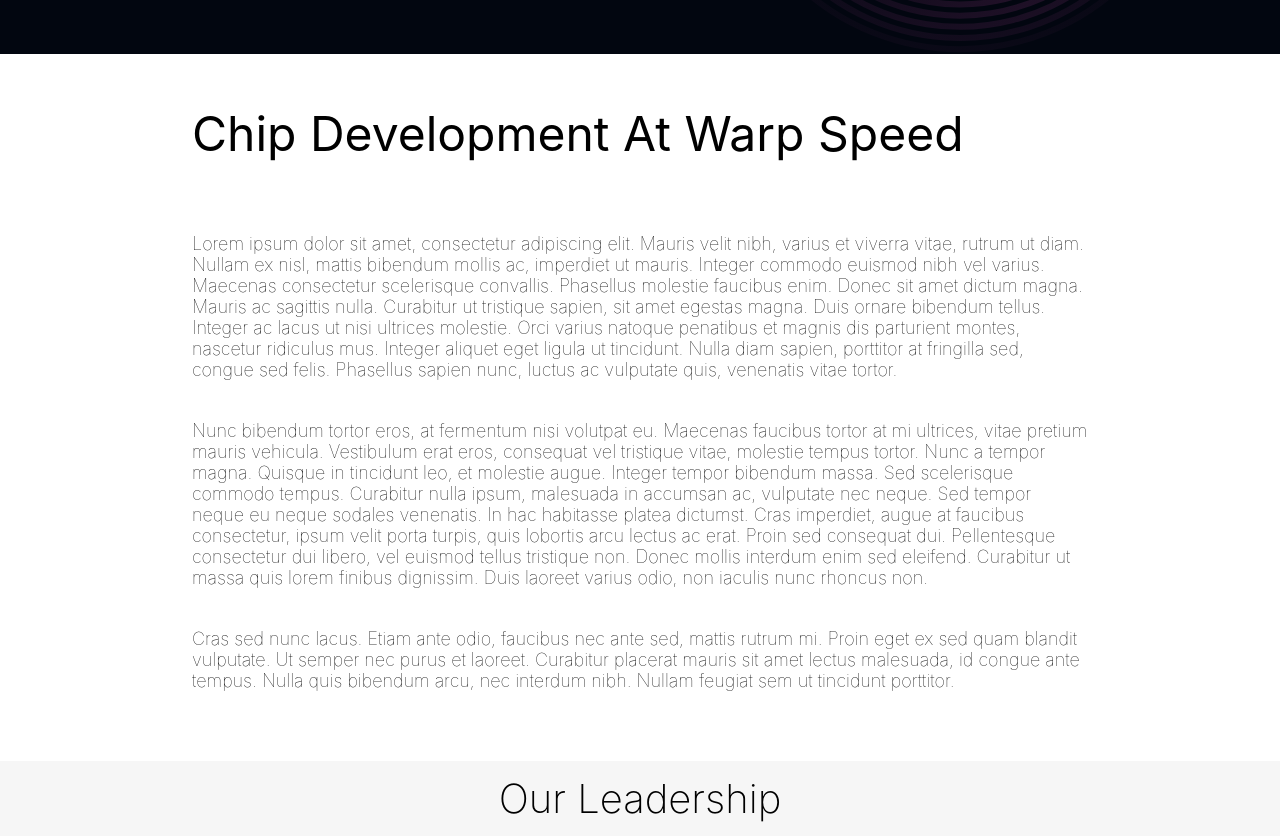
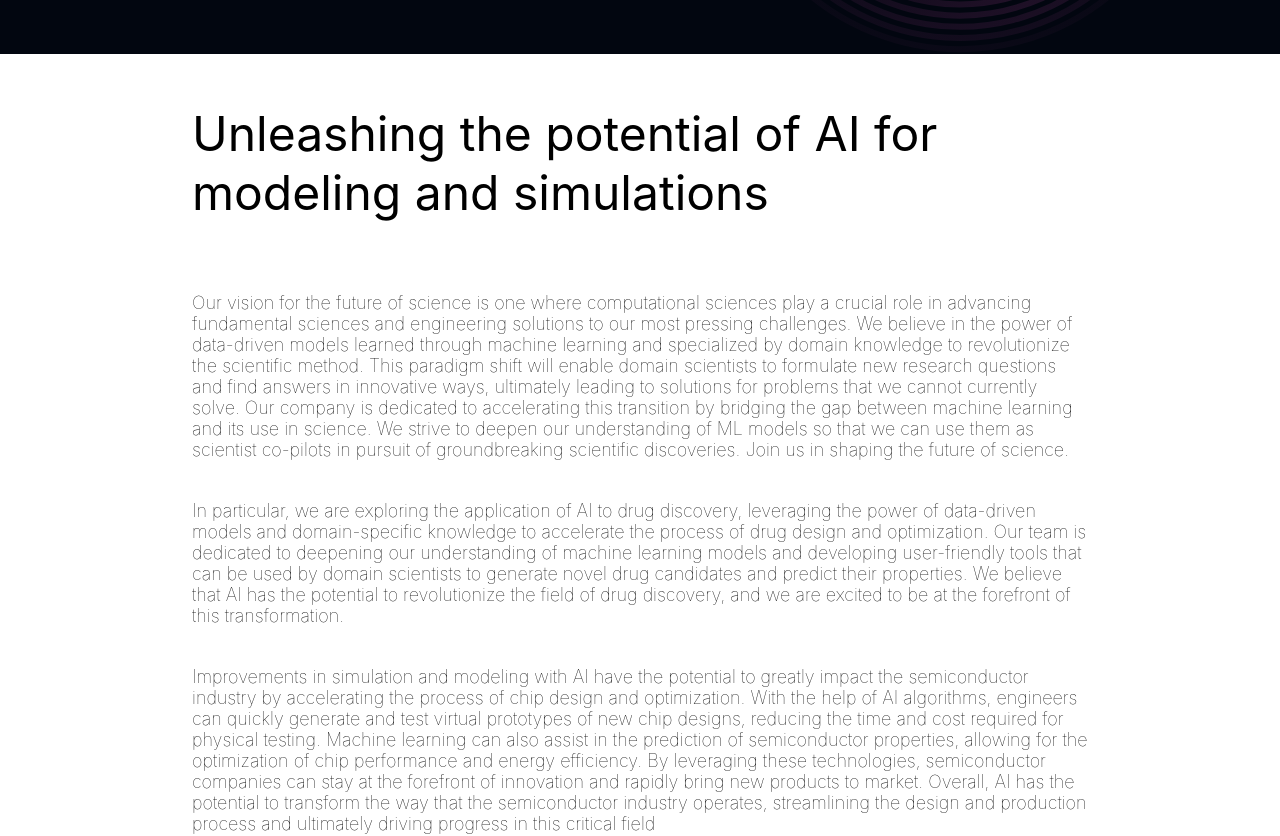
Before and after one commit to edonD/Neoevolution, a Next.js app: page /about in a window 1280 px wide. Shown: the part 426-1262 px from the top of the page. Built offline with nearby package versions, Linux system fonts and the light colour scheme.

Commit message:
medium update about and header

```diff
--- a/Components/About/First.js
+++ b/Components/About/First.js
@@ -15,10 +15,12 @@ function First() {
           />
         </SecondWrapper>
         <Header>
-          <h1>Automating Analog Circuit Design</h1>
+          <h1>AI in Science</h1>
           <p>
-            Experience the future with our innovative AI-based compact model
-            calibration, perfected through 5 years of research.
+            The integration of AI and physics offers a powerful approach to
+            achieving AGI, enabling machines to reason about the world more like
+            humans and unlocking the potential for transformative impact on
+            society.
           </p>
           <StyledButton>Contact us</StyledButton>
         </Header>
--- a/Components/About/Second.js
+++ b/Components/About/Second.js
@@ -5,46 +5,51 @@ function Second() {
   return (
     <Container>
       <HeaderDivider>
-        <h1> Chip Development At Warp Speed</h1>
+        <h1> Unleashing the potential of AI for modeling and simulations</h1>
       </HeaderDivider>
       <BodyDivider>
         <p>
-          Lorem ipsum dolor sit amet, consectetur adipiscing elit. Mauris velit
-          nibh, varius et viverra vitae, rutrum ut diam. Nullam ex nisl, mattis
-          bibendum mollis ac, imperdiet ut mauris. Integer commodo euismod nibh
-          vel varius. Maecenas consectetur scelerisque convallis. Phasellus
-          molestie faucibus enim. Donec sit amet dictum magna. Mauris ac
-          sagittis nulla. Curabitur ut tristique sapien, sit amet egestas magna.
-          Duis ornare bibendum tellus. Integer ac lacus ut nisi ultrices
-          molestie. Orci varius natoque penatibus et magnis dis parturient
-          montes, nascetur ridiculus mus. Integer aliquet eget ligula ut
-          tincidunt. Nulla diam sapien, porttitor at fringilla sed, congue sed
-          felis. Phasellus sapien nunc, luctus ac vulputate quis, venenatis
-          vitae tortor.
+          Our vision for the future of science is one where computational
+          sciences play a crucial role in advancing fundamental sciences and
+          engineering solutions to our most pressing challenges. We believe in
+          the power of data-driven models learned through machine learning and
+          specialized by domain knowledge to revolutionize the scientific
+          method. This paradigm shift will enable domain scientists to formulate
+          new research questions and find answers in innovative ways, ultimately
+          leading to solutions for problems that we cannot currently solve. Our
+          company is dedicated to accelerating this transition by bridging the
+          gap between machine learning and its use in science. We strive to
+          deepen our understanding of ML models so that we can use them as
+          scientist co-pilots in pursuit of groundbreaking scientific
+          discoveries. Join us in shaping the future of science.
         </p>
 
         <p>
-          Nunc bibendum tortor eros, at fermentum nisi volutpat eu. Maecenas
-          faucibus tortor at mi ultrices, vitae pretium mauris vehicula.
-          Vestibulum erat eros, consequat vel tristique vitae, molestie tempus
-          tortor. Nunc a tempor magna. Quisque in tincidunt leo, et molestie
-          augue. Integer tempor bibendum massa. Sed scelerisque commodo tempus.
-          Curabitur nulla ipsum, malesuada in accumsan ac, vulputate nec neque.
-          Sed tempor neque eu neque sodales venenatis. In hac habitasse platea
-          dictumst. Cras imperdiet, augue at faucibus consectetur, ipsum velit
-          porta turpis, quis lobortis arcu lectus ac erat. Proin sed consequat
-          dui. Pellentesque consectetur dui libero, vel euismod tellus tristique
-          non. Donec mollis interdum enim sed eleifend. Curabitur ut massa quis
-          lorem finibus dignissim. Duis laoreet varius odio, non iaculis nunc
-          rhoncus non.
+          In particular, we are exploring the application of AI to drug
+          discovery, leveraging the power of data-driven models and
+          domain-specific knowledge to accelerate the process of drug design and
+          optimization. Our team is dedicated to deepening our understanding of
+          machine learning models and developing user-friendly tools that can be
+          used by domain scientists to generate novel drug candidates and
+          predict their properties. We believe that AI has the potential to
+          revolutionize the field of drug discovery, and we are excited to be at
+          the forefront of this transformation.
         </p>
 
         <p>
-          Cras sed nunc lacus. Etiam ante odio, faucibus nec ante sed, mattis
-          rutrum mi. Proin eget ex sed quam blandit vulputate. Ut semper nec
-          purus et laoreet. Curabitur placerat mauris sit amet lectus malesuada,
-          id congue ante tempus. Nulla quis bibendum arcu, nec interdum nibh.
-          Nullam feugiat sem ut tincidunt porttitor.
+          Improvements in simulation and modeling with AI have the potential to
+          greatly impact the semiconductor industry by accelerating the process
+          of chip design and optimization. With the help of AI algorithms,
+          engineers can quickly generate and test virtual prototypes of new chip
+          designs, reducing the time and cost required for physical testing.
+          Machine learning can also assist in the prediction of semiconductor
+          properties, allowing for the optimization of chip performance and
+          energy efficiency. By leveraging these technologies, semiconductor
+          companies can stay at the forefront of innovation and rapidly bring
+          new products to market. Overall, AI has the potential to transform the
+          way that the semiconductor industry operates, streamlining the design
+          and production process and ultimately driving progress in this
+          critical field
         </p>
       </BodyDivider>
     </Container>
--- a/Components/Home/Header.js
+++ b/Components/Home/Header.js
@@ -199,7 +199,7 @@ const SecondDivider = styled.div`
 const Logo = styled.div`
   position: relative;
   width: 10%;
-  height: 70%;
+  height: 60%;
   background: transparent;
   margin-left: 5px;
 
```
Also changed, not shown: Components/Home/First.js (+5 -6 lines), Components/Home/Second.js (+8 -7 lines).
